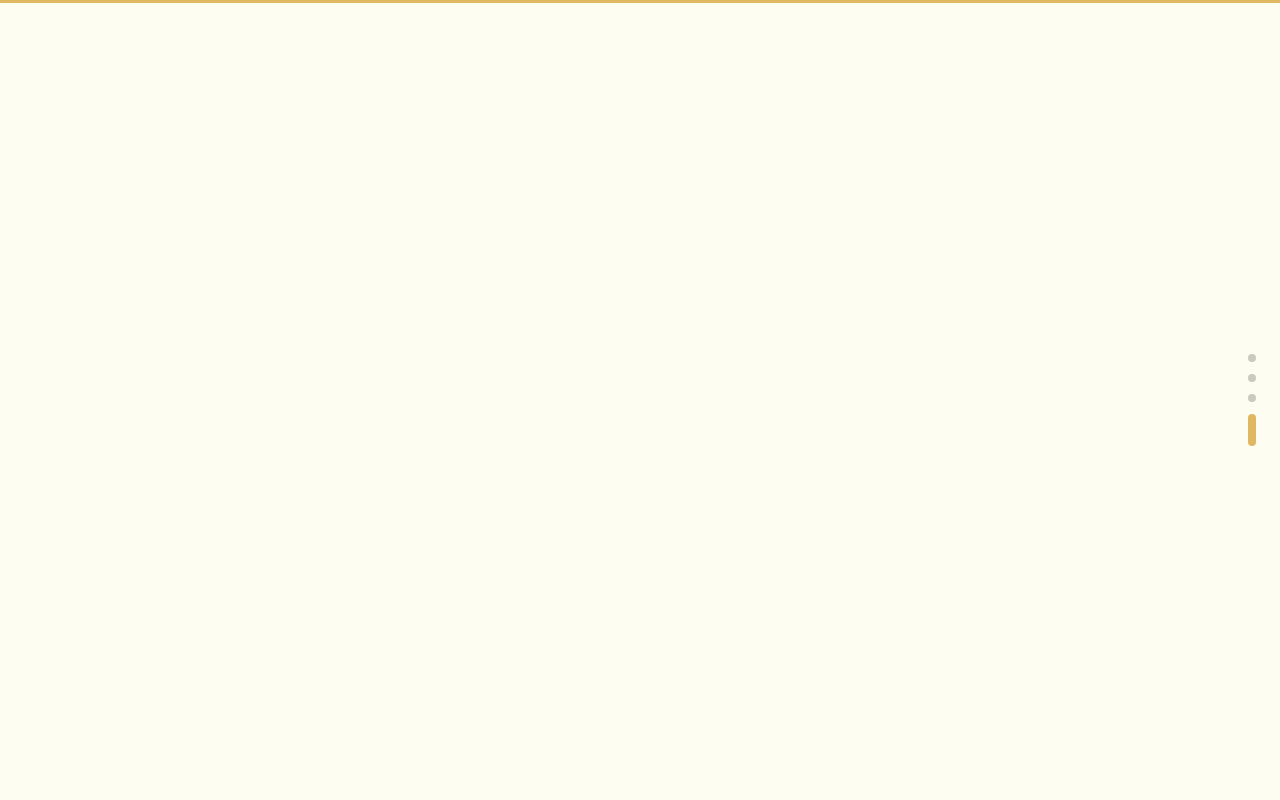
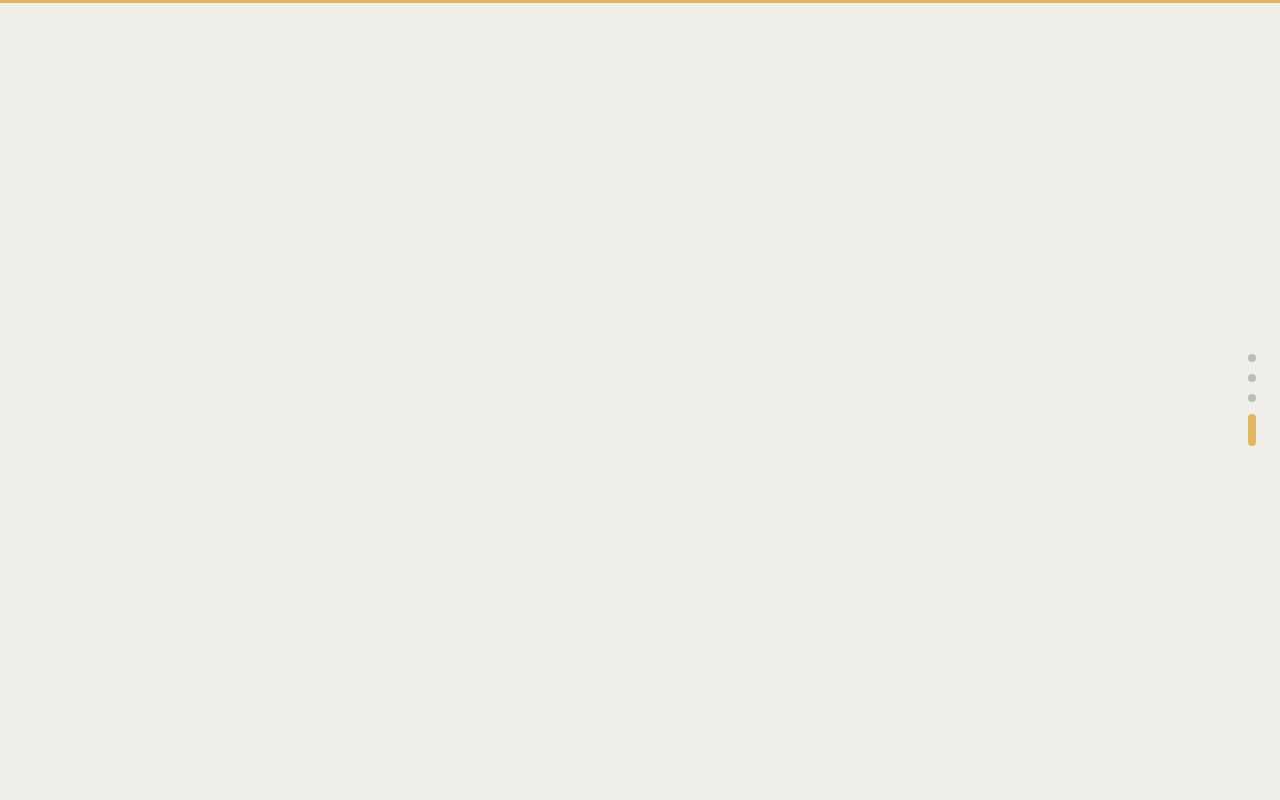
Before and after one commit to seoddhh/your-ai, a Next.js app in the folder client/: page / in a window 1280 px wide. Shown: the top 800 px of the page. Built offline with nearby package versions, Linux system fonts and the light colour scheme; a web font is replaced by a local one.

Commit message:
style: adjust global background color

```diff
--- a/client/src/app/globals.css
+++ b/client/src/app/globals.css
@@ -12,7 +12,7 @@
     --font-kr: var(--font-main);
 
     /* Colors - Aurora Gold Theme */
-    --bg-color: #fdfdf2;
+    --bg-color: #f0eee9;
     --sidebar-bg: #2a2a28;
     --sidebar-text: #c9c9c0;
     --card-bg: #ffffff;
```
